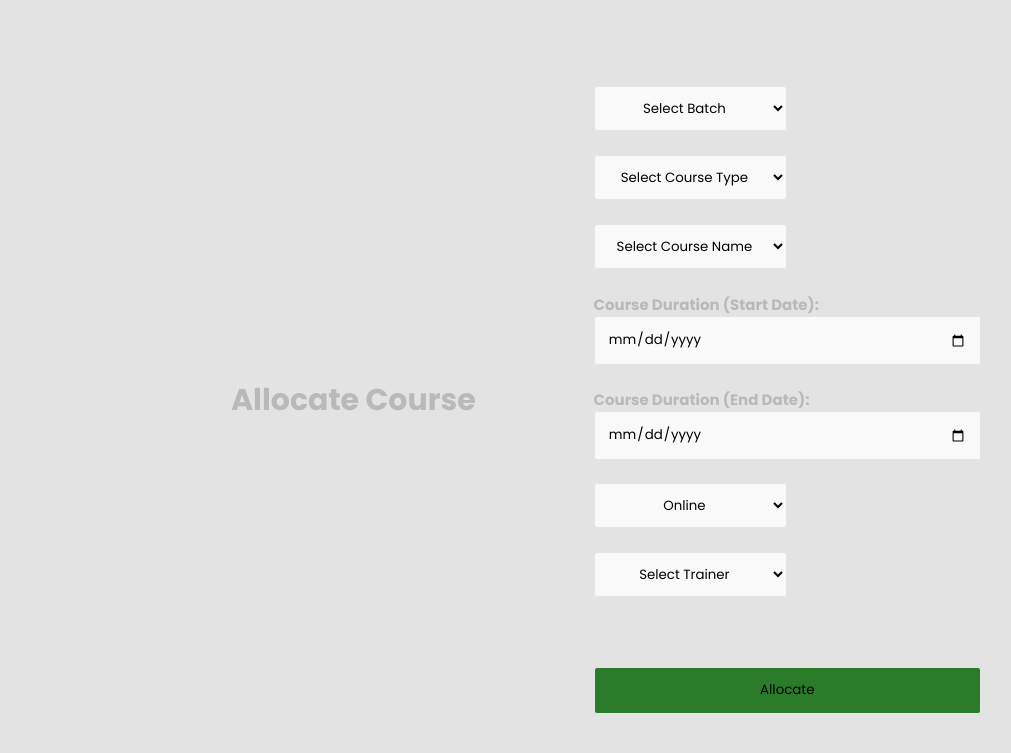
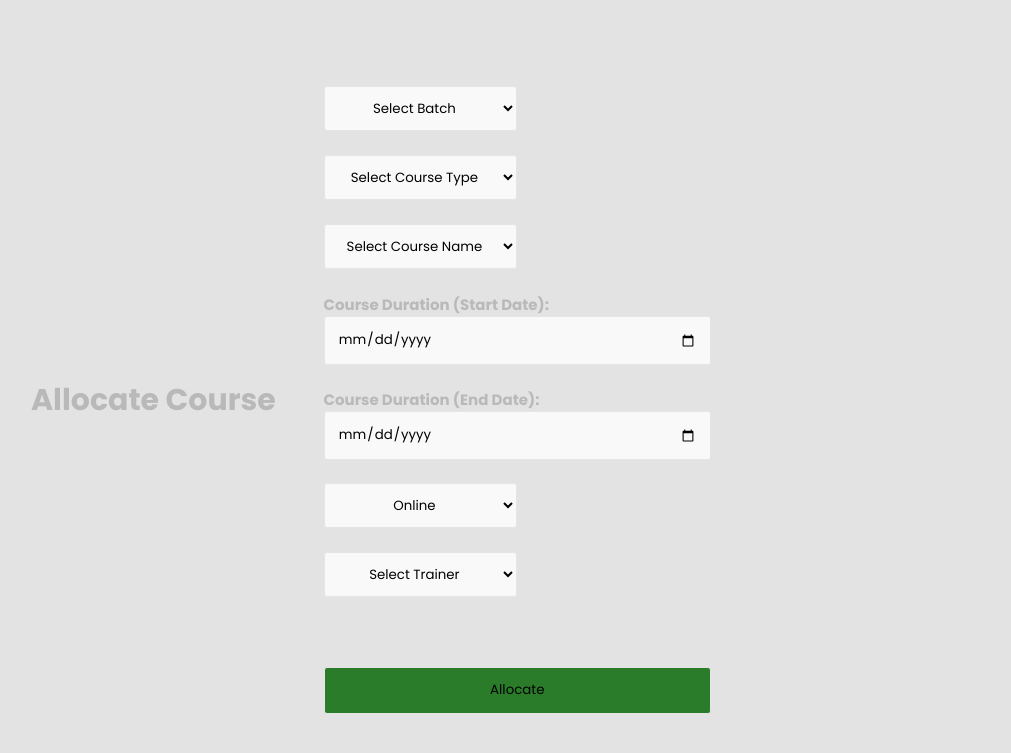
Before and after one commit to misbahmuhammed/l-d-admin, a Flask app: page /allocate_course in a window 1280 px wide. Shown: the top 753 px of the page, without its empty margins (269-1280 px from the left). Run offline with Flask 3, Linux system fonts and the light colour scheme.

Commit message:
Update allocate_course.html

```diff
--- a/templates/allocate_course.html
+++ b/templates/allocate_course.html
@@ -6,9 +6,9 @@
 
 </head>
 <body>
-    <h1 style="position: absolute;left: 500px">Allocate Course</h1>
+    <h1 style="position: absolute;left: 300px">Allocate Course</h1>
 
-    <div style="position: absolute;right: 30px;" class="form-container">
+    <div style="position: absolute;right: 300px;" class="form-container">
         <form method="POST">
             <div class="form-group">
 
```
